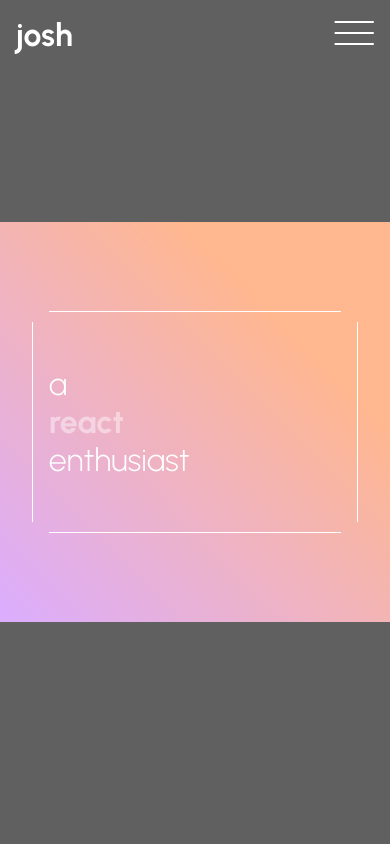
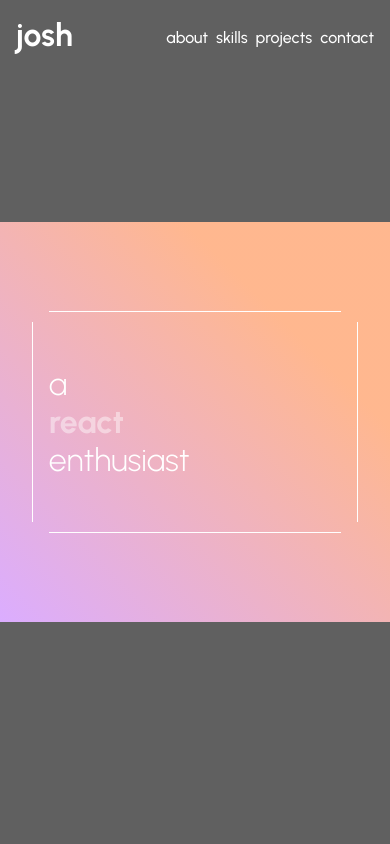
Before and after one commit to joshkotrous/personal-website-v2, a React (Create React App) app: page / in a window 390 px wide. Shown: the top 844 px of the page. Built offline with nearby package versions, Linux system fonts and the light colour scheme.

Commit message:
added mobile adjustments for navigation

```diff
--- a/src/assets/navigation.css
+++ b/src/assets/navigation.css
@@ -46,6 +46,7 @@
 .navOptionContainer {
   padding: 0;
   margin-top: 4px;
+  margin-left: 8px;
 }
 
 .navOption {
--- a/src/components/sections/Navigation.jsx
+++ b/src/components/sections/Navigation.jsx
@@ -1,4 +1,4 @@
-import React from "react";
+import { React, useEffect, useState } from "react";
 import { Link } from "react-scroll";
 import PropTypes from "prop-types";
 import { ReactComponent as Hamburger } from "../../assets/hamburger.svg";
@@ -34,14 +34,49 @@ const Navigation = (props) => {
       props.setShowMenu(true);
     }
   };
+  const [width, setWidth] = useState(window.innerWidth);
+  const [isMobile, setIsMobile] = useState();
+
+  const handleWindowResize = () => {
+    setWidth(window.innerWidth);
+    setIsMobile(width <= 768);
+    console.log(isMobile);
+  };
+
+  useEffect(() => {
+    window.addEventListener("resize", handleWindowResize);
+
+    return () => {
+      window.removeEventListener("resize", handleWindowResize);
+    };
+  });
 
   return (
     <div className="navContainer">
       <div className="headerContainer">
         <h1>josh</h1>
-        <div>
-          <Hamburger onClick={menuClick} />
-        </div>
+        {isMobile ? (
+          <div>
+            <Hamburger onClick={menuClick} />
+          </div>
+        ) : (
+          <div style={{ display: "flex" }}>
+            {navOptions.map((item) => {
+              return (
+                <div key={item.text} className="navOptionContainer">
+                  <Link
+                    className="navOption"
+                    to={item.text}
+                    smooth={true}
+                    duration={300}
+                  >
+                    {item.text}
+                  </Link>
+                </div>
+              );
+            })}
+          </div>
+        )}
       </div>
       <div
         className={
```
